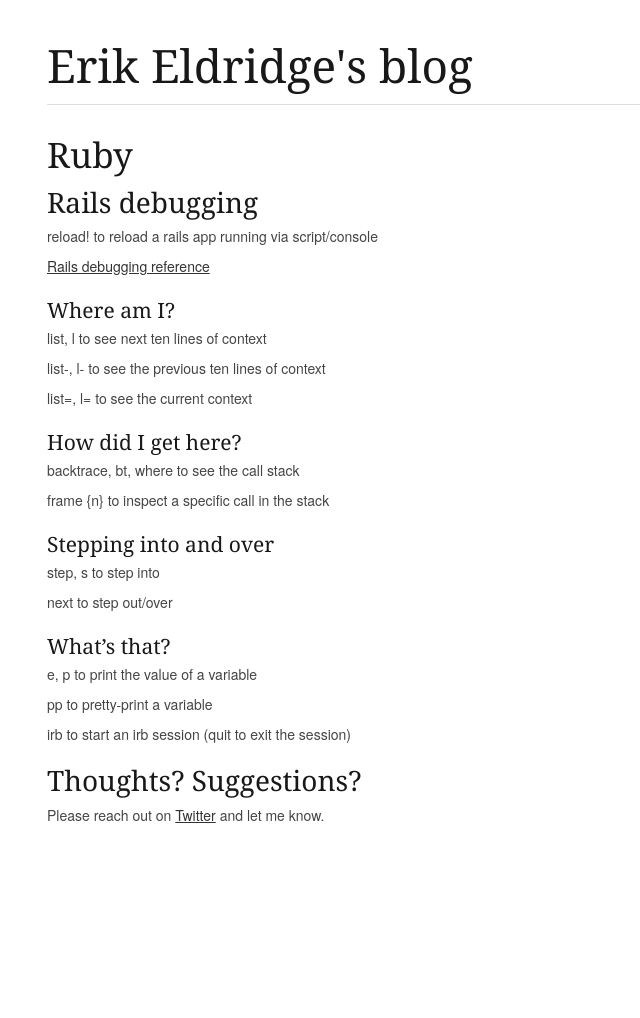
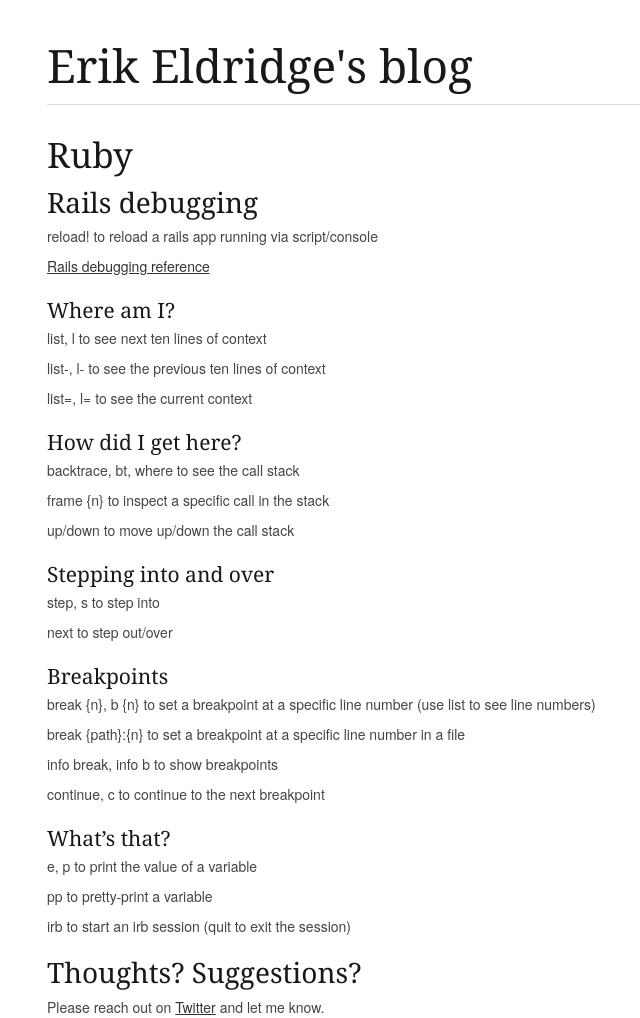
Before and after one commit to erikeldridge/erikeldridge.github.com, a Jekyll site: the page built from _posts/2012-2-16-ruby.md, in a window 1280 px wide. Shown: the whole page, without its empty margins (123-763 px from the left). Built offline with Jekyll 4.4.1, drawn with Linux system fonts in a browser that asks for light colours; Markdown is read by kramdown in place of the engine named in the settings; comment, search, counter and statistics services are not loaded; before the commit the page ends 900 px from its top, so only the background shows below that.

Commit message:
Add breakpoints section

```diff
--- a/_posts/2012-2-16-ruby.md
+++ b/_posts/2012-2-16-ruby.md
@@ -5,6 +5,7 @@
 ## Ruby
 
 ### Rails debugging
+
 * `reload!` to reload a rails app running via script/console
 * [Rails debugging reference](http://guides.rubyonrails.org/debugging_rails_applications.html#step-by-step)
 
@@ -18,12 +19,20 @@
 
 * `backtrace, bt, where` to see the call stack
 * `frame {n}` to inspect a specific call in the stack
+* `up`/`down` to move up/down the call stack
 
 #### Stepping into and over
 
 * `step, s` to step into
 * `next` to step out/over
 
+#### Breakpoints
+
+* `break {n}, b {n}` to set a breakpoint at a specific line number (use `list` to see line numbers)
+* `break {path}:{n}` to set a breakpoint at a specific line number in a file
+* `info break, info b` to show breakpoints
+* `continue, c` to continue to the next breakpoint
+
 #### What's that?
 
 * `e, p` to print the value of a variable
```
